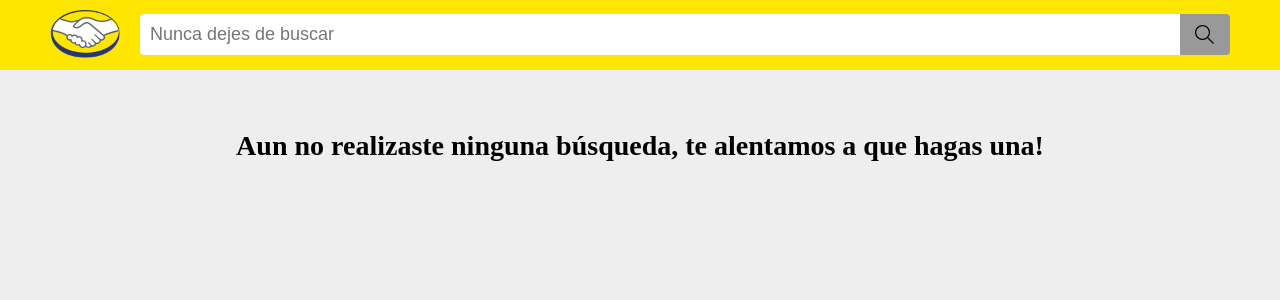
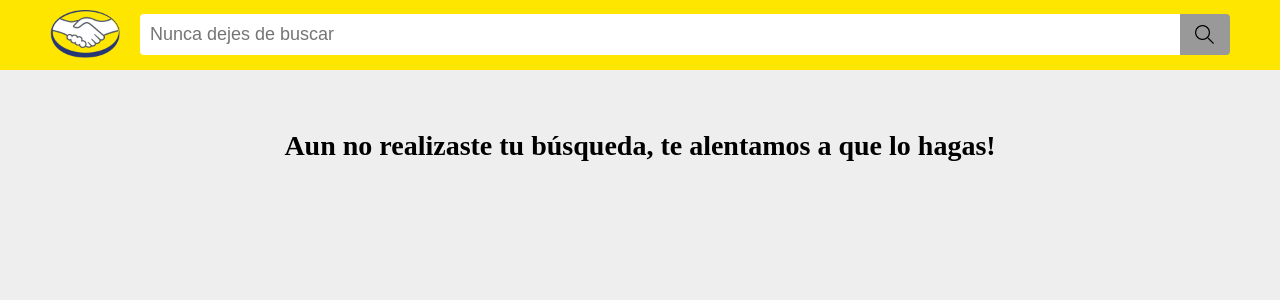
Before and after one commit to SantiPaper/challenge-meli, a React (Vite) app in the folder client/: page / in a window 1280 px wide. Shown: the top 300 px of the page. Built offline with nearby package versions, Linux system fonts and the light colour scheme; a web font is replaced by a local one.

Commit message:
change text in home component

```diff
--- a/client/src/components/Home/index.tsx
+++ b/client/src/components/Home/index.tsx
@@ -4,7 +4,7 @@ export const Home = () => {
   return (
     <StyledHome>
       <h1 className="hero">
-        Aun no realizaste ninguna búsqueda, te alentamos a que hagas una!
+        Aun no realizaste tu búsqueda, te alentamos a que lo hagas!
       </h1>
     </StyledHome>
   );
```
